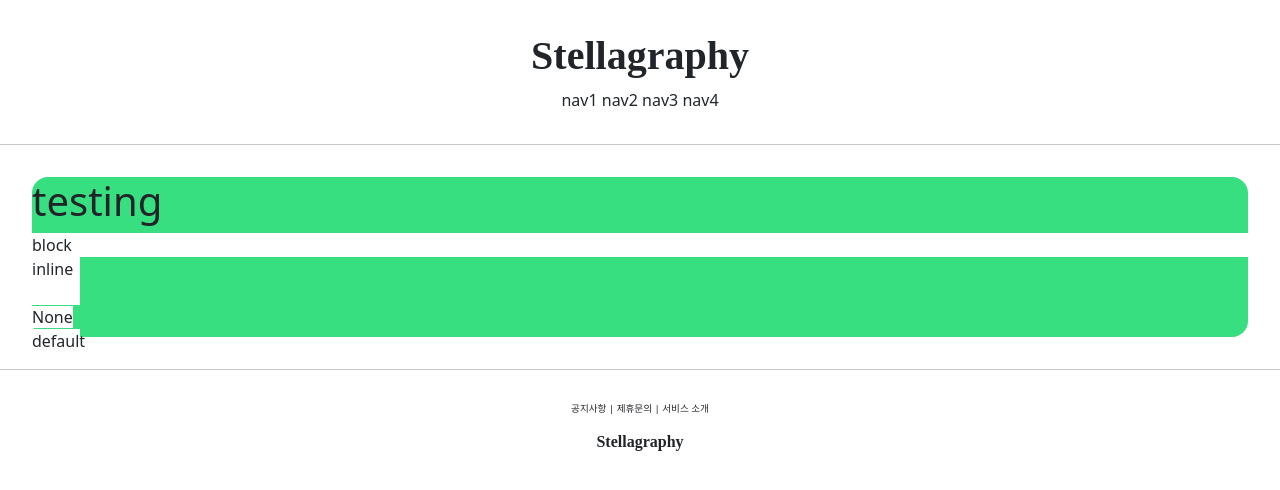
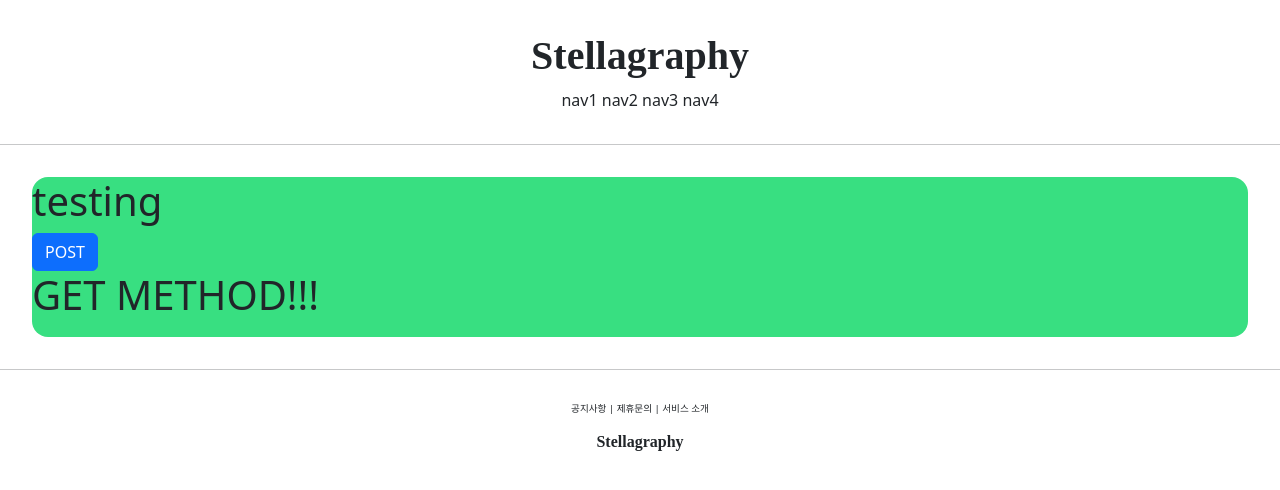
Before and after one commit to SaetbyeolL/Stellagraphy, a Django app: page /account/hello_world/ in a window 1280 px wide. Shown: the top 490 px of the page. Run offline with Django 5.2, Linux system fonts and the light colour scheme; some web fonts are replaced.

Commit message:
HTTP protocol

```diff
--- a/accountapp/templates/accountapp/hello_world.html
+++ b/accountapp/templates/accountapp/hello_world.html
@@ -16,11 +16,16 @@
             testing
         </h1>
 
-        <div style="background-color: white;">block</div>
-        <div class="testing" style="display: block;">inline</div>
-        <div class="testing" style="display: inline;">None</div>
-        <div class="testing" style="display: None;">inline-block</div>
-        <div class="testing";>default</div>
+        <form action="/account/hello_world/" method="post">
+            {% csrf_token %}
+            <input type="submit" class="btn btn-primary" value="POST">
+        </form>
+
+
+        <h1>
+            {{ text }}
+        </h1>
+
 
     </div>
 
--- a/accountapp/views.py
+++ b/accountapp/views.py
@@ -4,4 +4,8 @@ from django.shortcuts import render
 # Create your views here.
 
 def hello_world(request):
-    return render(request, 'accountapp/hello_world.html')
+
+    if request.method == "POST":
+        return render(request, 'accountapp/hello_world.html', context={'text': 'POST METHOD!!!'})
+    else:
+        return render(request, 'accountapp/hello_world.html', context={'text': 'GET METHOD!!!'})
```
